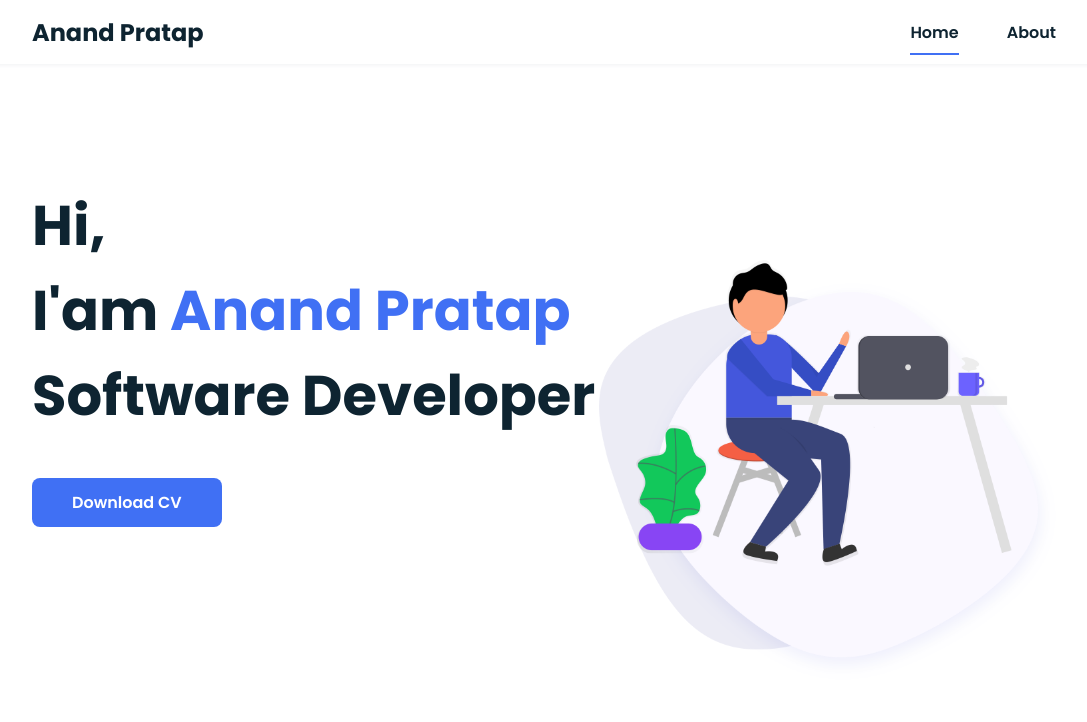
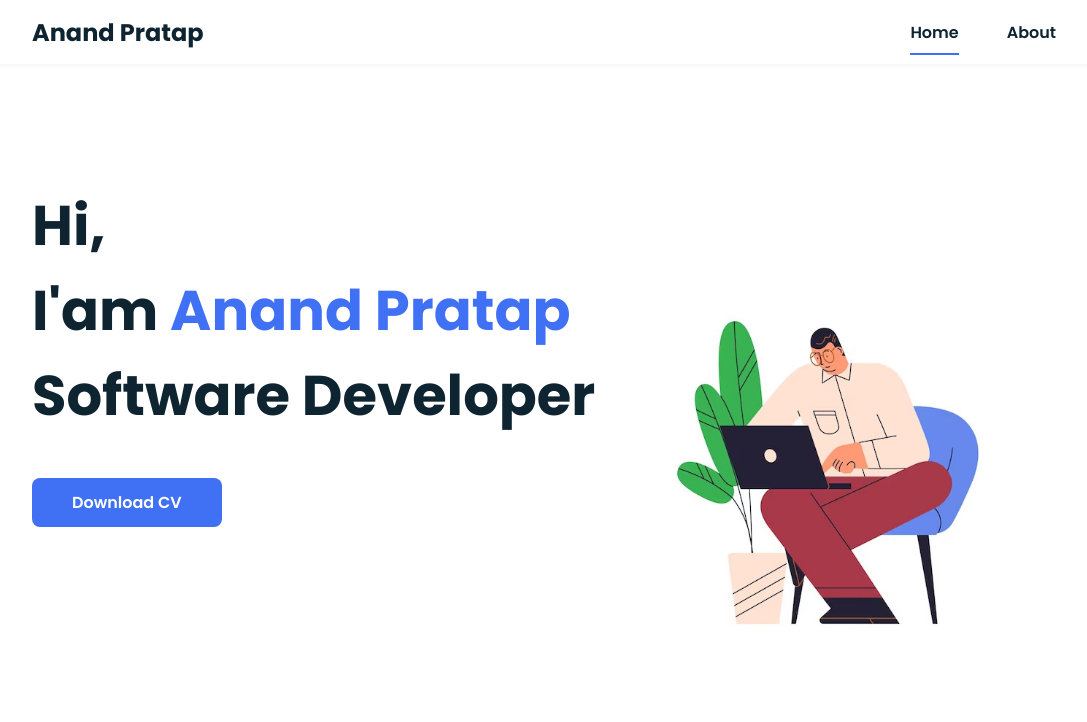
Before and after one commit to adpratap/adPWebsite, a plain HTML site: page index.html in a window 1280 px wide. Shown: the top 722 px of the page, without its empty margins (96-1183 px from the left). Drawn offline with nearby package versions, Linux system fonts and the light colour scheme.

Commit message:
Update index.html

```diff
--- a/index.html
+++ b/index.html
@@ -48,7 +48,7 @@
                 </div>
 
                 <div class="home__img">
-                    <img src="perfil.png" alt="">
+                    <img src="sittingPerson.jpeg" alt="">
                 </div>
             </section>
 
```
